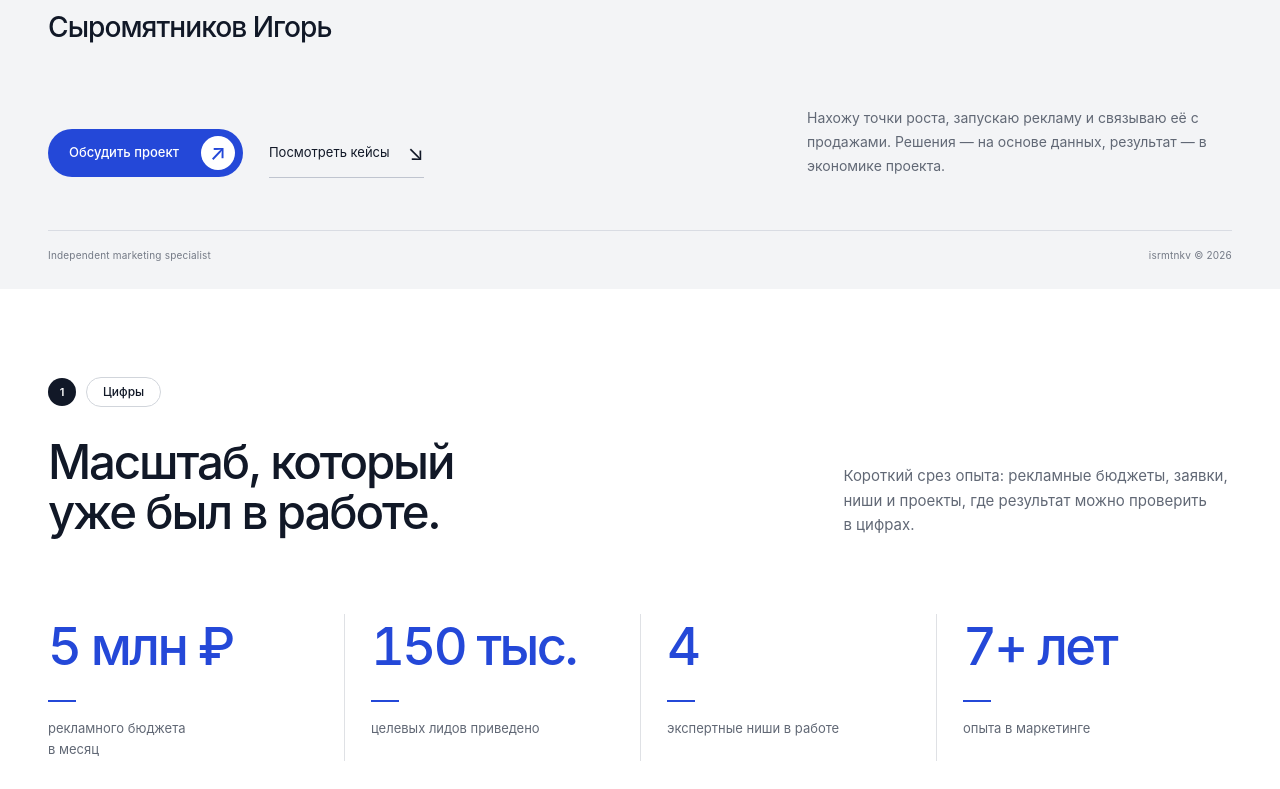
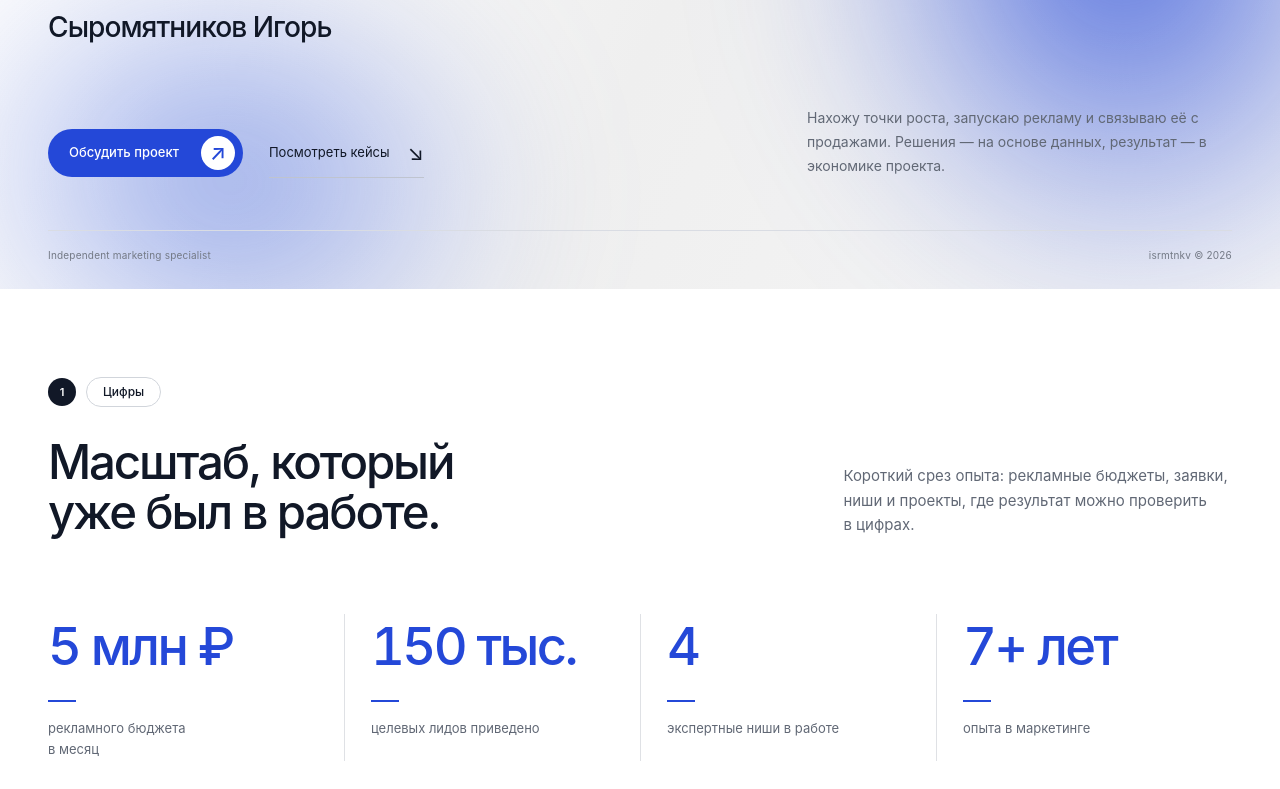
Before and after one commit to isrmtnkv/isrmtnkv-marketing, a website: page index.html in a window 1280 px wide. Shown: the part 442-1231 px from the top of the page. Drawn offline with Linux system fonts and the light colour scheme.

Commit message:
Add files via upload

```diff
--- a/index.html
+++ b/index.html
@@ -63,6 +63,7 @@
 
       <main id="top">
         <section class="hero" aria-label="Первый экран">
+          <div class="hero-field" aria-hidden="true"><i></i><i></i></div>
           <div class="hero-copy shell">
             <div class="eyebrow reveal">
               <span class="pulse" aria-hidden="true"></span>
```
